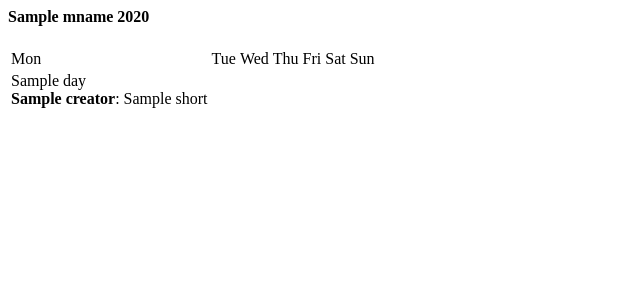
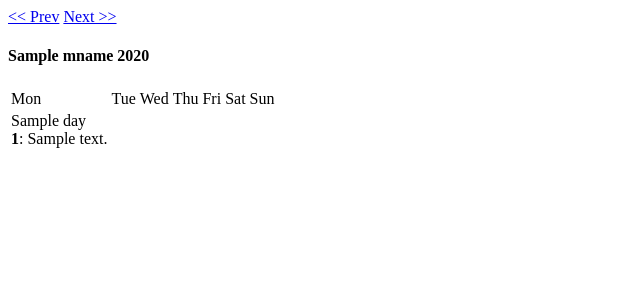
Before and after one commit to evently-xx/evently, a Django app: template evently/templates/core/preview_calendar.html in a window 1280 px wide. Shown: the top 300 px of the page, without its empty margins (0-640 px from the left). Run offline with Django 3.2, Linux system fonts and the light colour scheme; the template is opened without the code that fills it: most values are stand-ins (such as "Sample title", 1, 10 or a date in 2020); parts of the project's set-up code (start-up, migrations or seed data) failed here and were passed over.

Commit message:
revised calendar

```diff
--- a/evently/templates/core/preview_calendar.html
+++ b/evently/templates/core/preview_calendar.html
@@ -1,3 +1,6 @@
+<a href= "{% url core.views.preview_calendar year month "prev" %}">&lt;&lt; Prev</a>
+<a href= "{% url core.views.preview_calendar year month "next" %}">Next &gt;&gt;</a>
+
 <h4>{{ mname }} {{ year }}</h4>
 
 <div class="month">
@@ -31,7 +34,7 @@
                 {{ day }}
                 {% for entry in entries %}
                     <br />
-                    <b>{{ entry.creator }}</b>: {{ entry.short|safe }}
+                    <b>{{ entry.eventID }}</b>: {{ entry.description|safe }}
                 {% endfor %}
             {% endif %}
             </td>
--- a/evently/urls.py
+++ b/evently/urls.py
@@ -15,7 +15,9 @@ urlpatterns = patterns('',
     (r'^preview/event/(?P<event_id>\d+)$', 'core.views.preview_event'),
 
     # preview a calendar
+    (r'^preview/calendar/(?P<year>\d+)-(?P<month>\d+)/(?P<change>prev|next)/$', 'core.views.preview_calendar'),
     (r'^preview/calendar/(?P<year>\d+)-(?P<month>\d+)$', 'core.views.preview_calendar'),
+    (r'^preview/calendar/$', 'core.views.preview_calendar'),
 
     # Uncomment the admin/doc line below to enable admin documentation:
     (r'^admin/doc/', include('django.contrib.admindocs.urls')),
```
Also changed, not shown: evently/core/views.py (+6 -4 lines).
